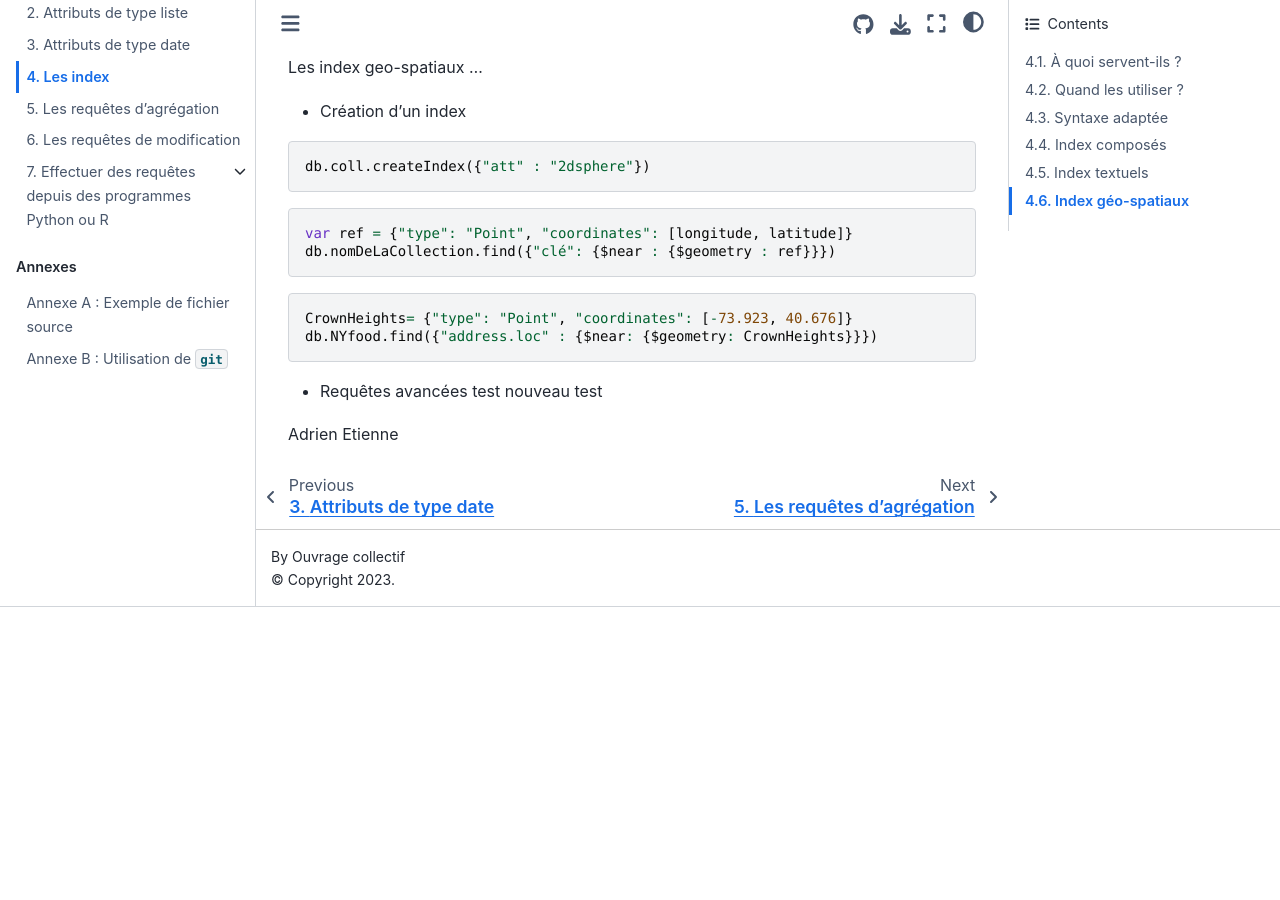
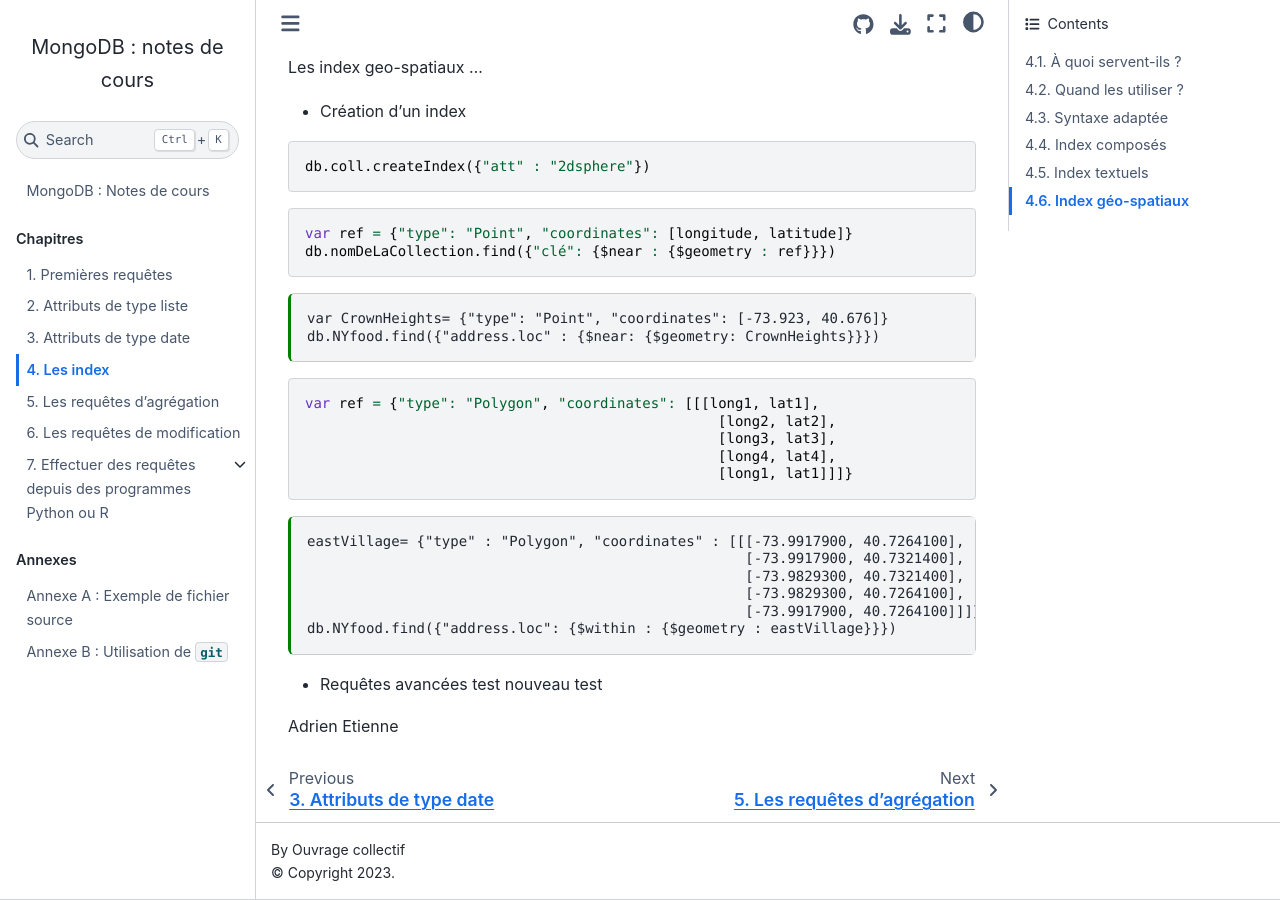
Before and after one commit to rtavenar/mongo_book, a Jupyter Book: the page built from content/04_index.md, in a window 1280 px wide and 900 px high, scrolled down 2912 px. Built offline with Jupyter Book 1.0.4 settings and Sphinx 7.4.7 and the Sphinx Book theme 1.1.4, drawn with Linux system fonts in a browser that asks for light colours; before the commit the page ends 3519 px from its top, so only the background shows below that.

Commit message:
Update 04_index.md

````diff
--- a/content/04_index.md
+++ b/content/04_index.md
@@ -115,10 +115,24 @@ db.coll.createIndex({"att" : "2dsphere"})
 var ref = {"type": "Point", "coordinates": [longitude, latitude]}
 db.nomDeLaCollection.find({"clé": {$near : {$geometry : ref}}})
 ```
-
+```{code-cell}
+var CrownHeights= {"type": "Point", "coordinates": [-73.923, 40.676]}
+db.NYfood.find({"address.loc" : {$near: {$geometry: CrownHeights}}})
+```
 ```javascript
-CrownHeights= {"type": "Point", "coordinates": [-73.923, 40.676]}
-db.NYfood.find({"address.loc" : {$near: {$geometry: CrownHeights}}})
+var ref = {"type": "Polygon", "coordinates": [[[long1, lat1],
+                                                 [long2, lat2],
+                                                 [long3, lat3],
+                                                 [long4, lat4],
+                                                 [long1, lat1]]]}
+```
+```{code-cell}
+eastVillage= {"type" : "Polygon", "coordinates" : [[[-73.9917900, 40.7264100],
+                                                    [-73.9917900, 40.7321400],
+                                                    [-73.9829300, 40.7321400],
+                                                    [-73.9829300, 40.7264100],
+                                                    [-73.9917900, 40.7264100]]]}
+db.NYfood.find({"address.loc": {$within : {$geometry : eastVillage}}})
 ```
 
 * Requêtes avancées
````
